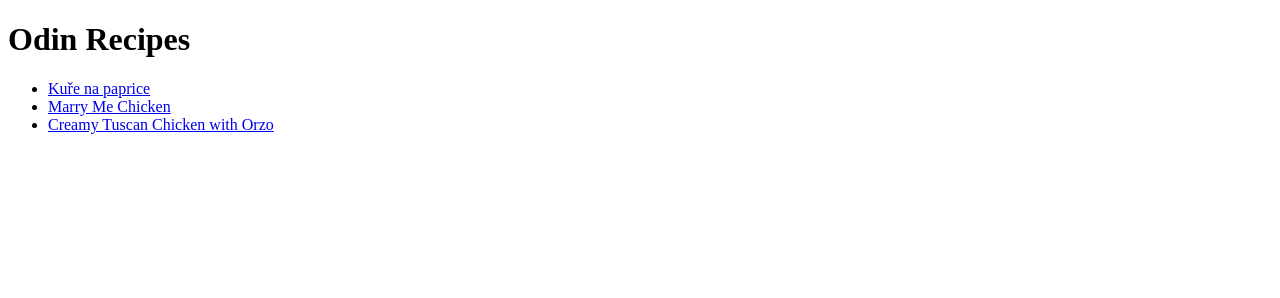
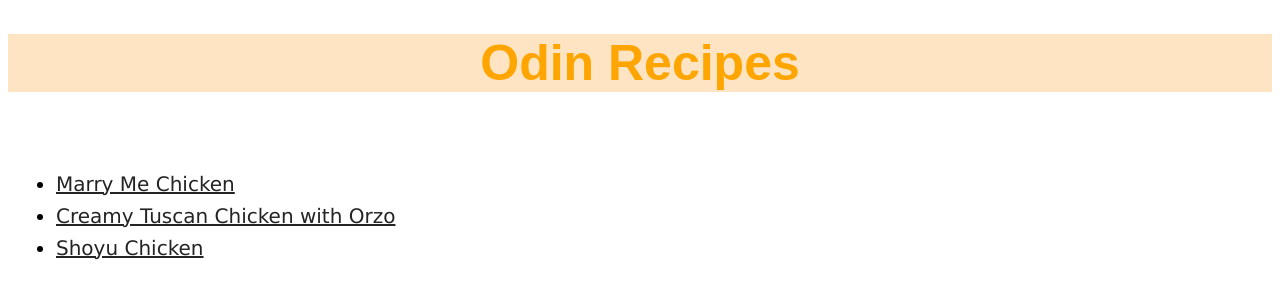
Before and after one commit to oto-code/odin-recipes, a plain HTML site: page index.html in a window 1280 px wide. Drawn offline with Linux system fonts and the light colour scheme.

Commit message:
add styling to main page

```diff
--- a/index.html
+++ b/index.html
@@ -4,13 +4,14 @@
     <meta charset="UTF-8">
     <meta name="viewport" content="width=device-width, initial-scale=1.0">
     <title>Odin Recipes</title>
+    <link rel="stylesheet" href="styles.css">
 </head>
 <body>
-    <h1>Odin Recipes</h1>
+    <h1 class="title">Odin Recipes</h1>
     <ul>
-        <li><a href="recipes/kure-na-paprice.html">Kuře na paprice</a></li>
         <li><a href="recipes/marry-me-chicken.html">Marry Me Chicken</a></li>
         <li><a href="recipes/creamy-tuscan-chicken-with-orzo.html">Creamy Tuscan Chicken with Orzo</a></li>
+        <li><a href="recipes/shoyu-chicken.html">Shoyu Chicken</a></li>
     </ul>
 </body>
 </html>
--- /dev/null
+++ b/styles.css
@@ -0,0 +1,19 @@
+.title {
+    color: orange;
+    background-color: bisque;
+    font-family: Arial, Helvetica, sans-serif;
+    text-align: center;
+    margin-bottom: 80px;
+    font-size: 50px;
+
+}
+
+a {
+    color: rgb(36, 36, 36);
+    font-family: Verdana, Geneva, Tahoma, sans-serif;
+}
+
+li {
+    margin: 8px;
+    font-size: 20px;
+}
```
Also changed, not shown: images/202463_Shoyu-Chicken-4x3-c696529b53004830bb47d51acd1aa913.jpg (added), images/kure_na_paprice.jpg (deleted).
